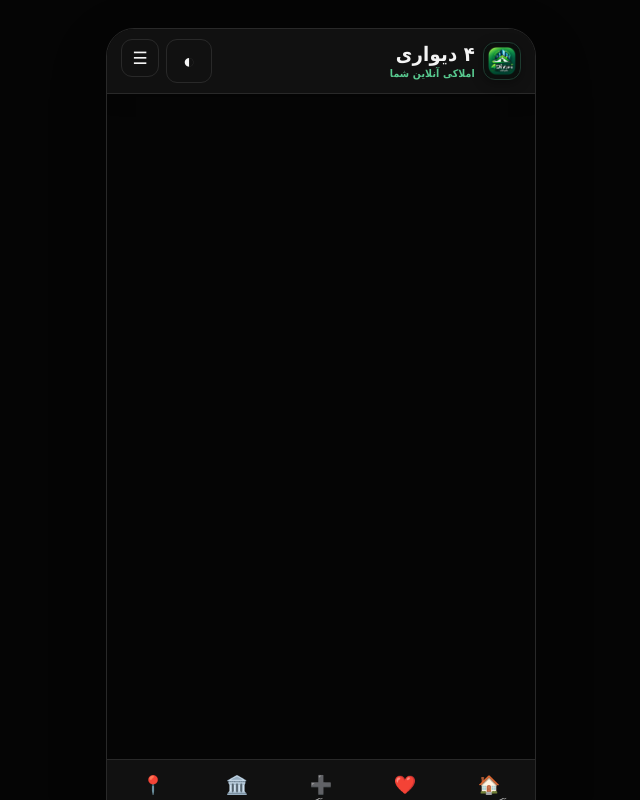
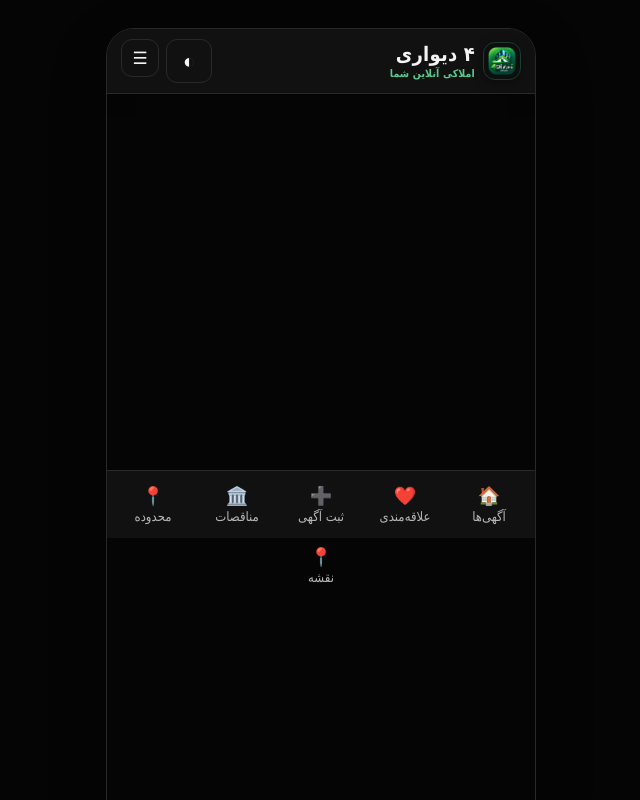
Before and after one commit to Yzafari/4Divari, a website: page index.html in a window 1280 px wide. Shown: the whole page, without its empty margins (319-959 px from the left). Drawn offline with Linux system fonts and the light colour scheme.

Commit message:
Refactor tab buttons for improved structure

```diff
--- a/index.html
+++ b/index.html
@@ -28,26 +28,27 @@
     </div>
   </div>
   <main id="view"></main>
-  <nav class="tabbar">
+ <nav class="tabbar">
   <button class="tab-btn" data-tab="browse">
-    <span class="ic">🏠</span>
-    <span>آگهی‌ها</span>
+    <span class="ic">🏠</span><span>آگهی‌ها</span>
   </button>
 
   <button class="tab-btn" data-tab="favorites">
-    <span class="ic">❤️</span>
-    <span>علاقه‌مندی</span>
+    <span class="ic">❤️</span><span>علاقه‌مندی</span>
   </button>
 
   <button class="tab-btn" data-tab="post">
-    <span class="ic">➕</span>
-    <span>ثبت آگهی</span>
+    <span class="ic">➕</span><span>ثبت آگهی</span>
   </button>
 
   <button class="tab-btn" data-tab="tenders">
-    <span class="ic">🏛️</span>
-    <span>مناقصات</span>
+    <span class="ic">🏛️</span><span>مناقصات</span>
   </button>
+
+  <button class="tab-btn" data-tab="search-area">
+    <span class="ic">📍</span><span>محدوده</span>
+  </button>
+</nav>
 
   <button class="tab-btn" data-tab="search-area">
     <span class="ic">📍</span>
@@ -57,7 +58,6 @@
 </div>
 <div id="printArea"></div>
 
-<script src="assets/js/i18n.js" defer></script>
 <script src="assets/js/app.js" defer></script>
 <script>window.KHB_BUILD="0.7.2";</script>
 <script>
```
